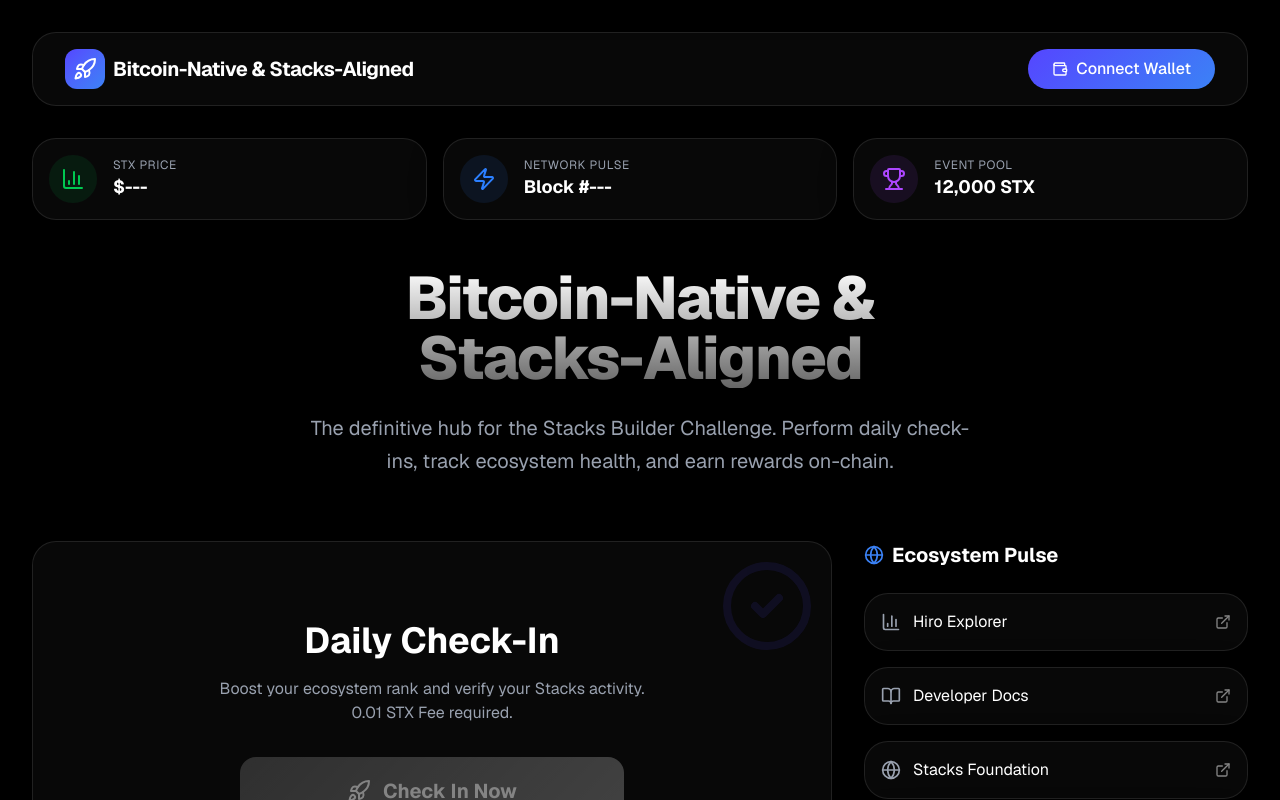
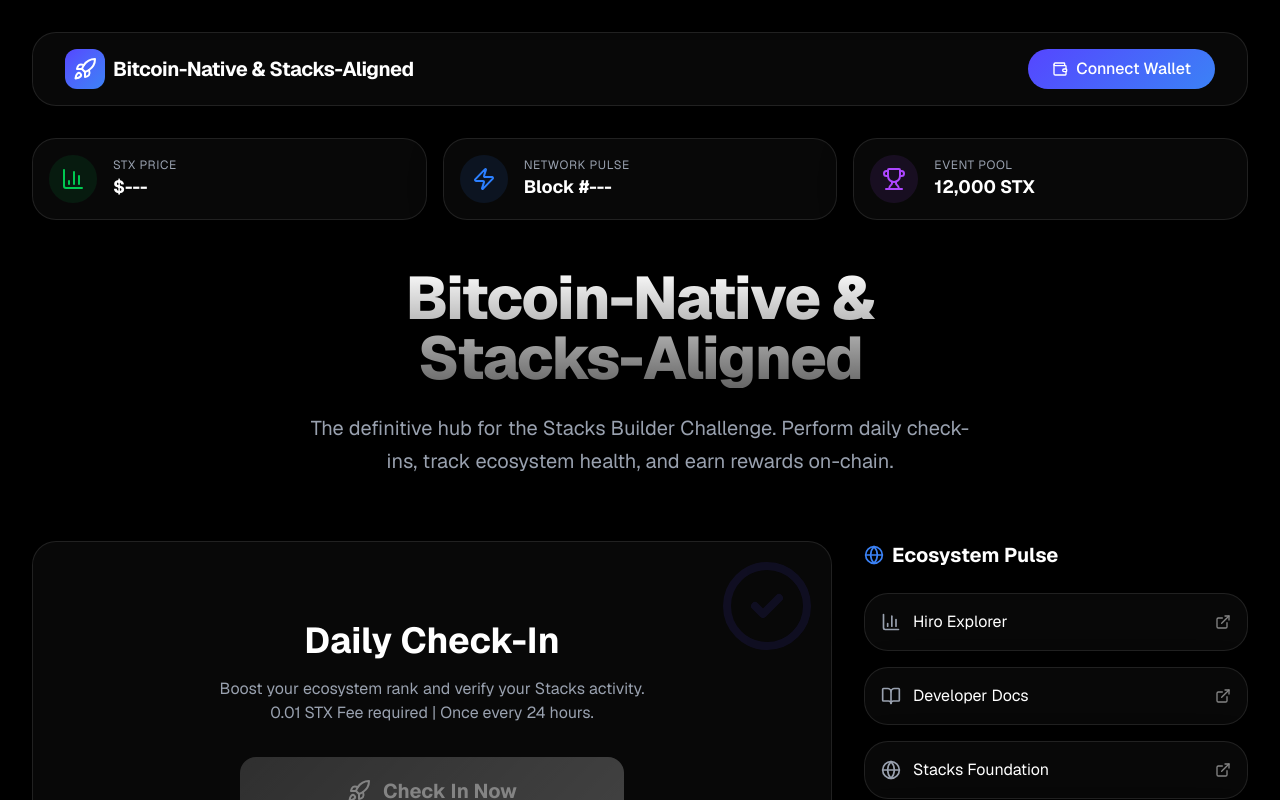
Before and after one commit to Earnwithalee7890/Bitcoin-Native-Stacks-Aligned, a Next.js app: page / in a window 1280 px wide. Shown: the top 800 px of the page. Built offline with nearby package versions, Linux system fonts and the light colour scheme; no server answers.

Commit message:
feat: update contract to check-in2 as per user request

```diff
--- a/src/components/Dashboard.tsx
+++ b/src/components/Dashboard.tsx
@@ -177,7 +177,7 @@
                         <h2 className="text-4xl font-bold mb-4">Daily Check-In</h2>
                         <p className="text-gray-400 mb-8 max-w-md">
                             Boost your ecosystem rank and verify your Stacks activity.
-                            0.01 STX Fee required.
+                            0.01 STX Fee required | Once every 24 hours.
                         </p>
                         <button
                             onClick={doCheckIn}
--- a/src/components/StacksProvider.tsx
+++ b/src/components/StacksProvider.tsx
@@ -132,7 +132,7 @@
       await sdks.connect.openContractCall({
         network,
         contractAddress: "SP2F500B8DTRK1EANJQ054BRAB8DDKN6QCMXGNFBT",
-        contractName: "check-in",
+        contractName: "check-in2",
         functionName: "check-in",
         functionArgs: [],
         postConditionMode: sdks.tx.PostConditionMode.Allow,
```
